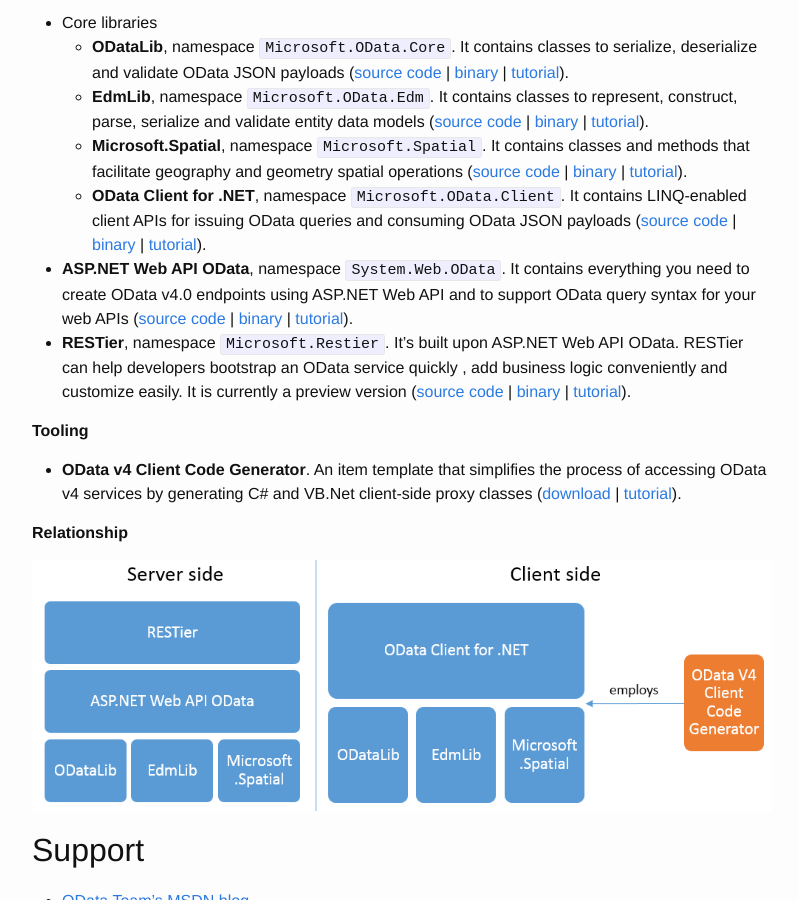
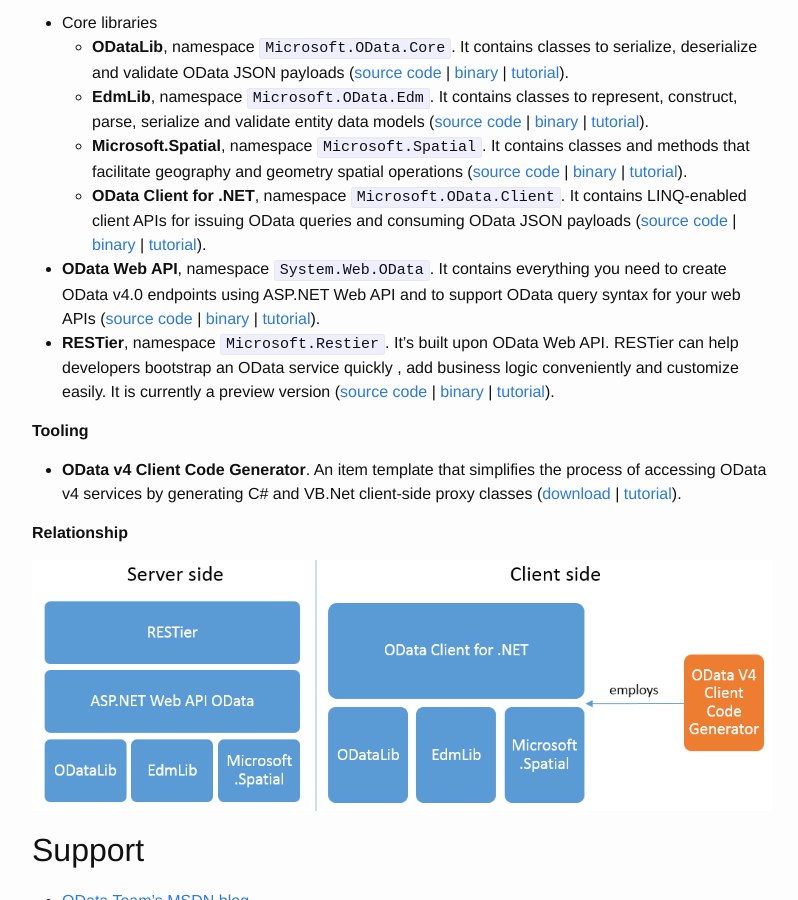
Before and after one commit to OData/odata.github.io, a Jekyll site: the page built from index.md, in a window 1280 px wide and 900 px high, scrolled down 591 px. Shown: the whole window, without its empty margins (238-1036 px from the left). Built offline with Jekyll 4.4.1, drawn with Linux system fonts in a browser that asks for light colours.

Commit message:
Update index.md
OData Web API.

```diff
--- a/index.md
+++ b/index.md
@@ -27,8 +27,8 @@ To build an OData V4 **service**, start by following:
 	- **EdmLib**, namespace `Microsoft.OData.Edm`. It contains classes to represent, construct, parse, serialize and validate entity data models ([source code](https://github.com/OData/odata.net/) \| [binary](http://www.nuget.org/packages/Microsoft.OData.Edm/) \| [tutorial](http://odata.github.io/odata.net/)).
 	- **Microsoft.Spatial**, namespace `Microsoft.Spatial`. It contains classes and methods that facilitate geography and geometry spatial operations ([source code](https://github.com/OData/odata.net/) \| [binary](http://www.nuget.org/packages/Microsoft.Spatial/) \| [tutorial](http://odata.github.io/odata.net/)).
     - **OData Client for .NET**, namespace `Microsoft.OData.Client`. It contains LINQ-enabled client APIs for issuing OData queries and consuming OData JSON payloads ([source code](https://github.com/OData/odata.net/) \| [binary](http://www.nuget.org/packages/Microsoft.OData.Client/) \| [tutorial](http://odata.github.io/odata.net/)).
-- **ASP.NET Web API OData**, namespace `System.Web.OData`. It contains everything you need to create OData v4.0 endpoints using ASP.NET Web API and to support OData query syntax for your web APIs ([source code](https://github.com/OData/WebApi) \| [binary](http://www.nuget.org/packages/Microsoft.AspNet.OData/) \| [tutorial](http://odata.github.io/WebApi/)).
-- **RESTier**, namespace `Microsoft.Restier`. It's built upon ASP.NET Web API OData.  RESTier can help developers bootstrap an OData service quickly , add business logic conveniently and customize easily. It is currently a preview version ([source code](https://github.com/OData/RESTier) \| [binary](http://www.nuget.org/packages/Microsoft.Restier/) \| [tutorial](http://odata.github.io/RESTier/)).
+- **OData Web API**, namespace `System.Web.OData`. It contains everything you need to create OData v4.0 endpoints using ASP.NET Web API and to support OData query syntax for your web APIs ([source code](https://github.com/OData/WebApi) \| [binary](http://www.nuget.org/packages/Microsoft.AspNet.OData/) \| [tutorial](http://odata.github.io/WebApi/)).
+- **RESTier**, namespace `Microsoft.Restier`. It's built upon OData Web API.  RESTier can help developers bootstrap an OData service quickly , add business logic conveniently and customize easily. It is currently a preview version ([source code](https://github.com/OData/RESTier) \| [binary](http://www.nuget.org/packages/Microsoft.Restier/) \| [tutorial](http://odata.github.io/RESTier/)).
 
 **Tooling**
 
```
